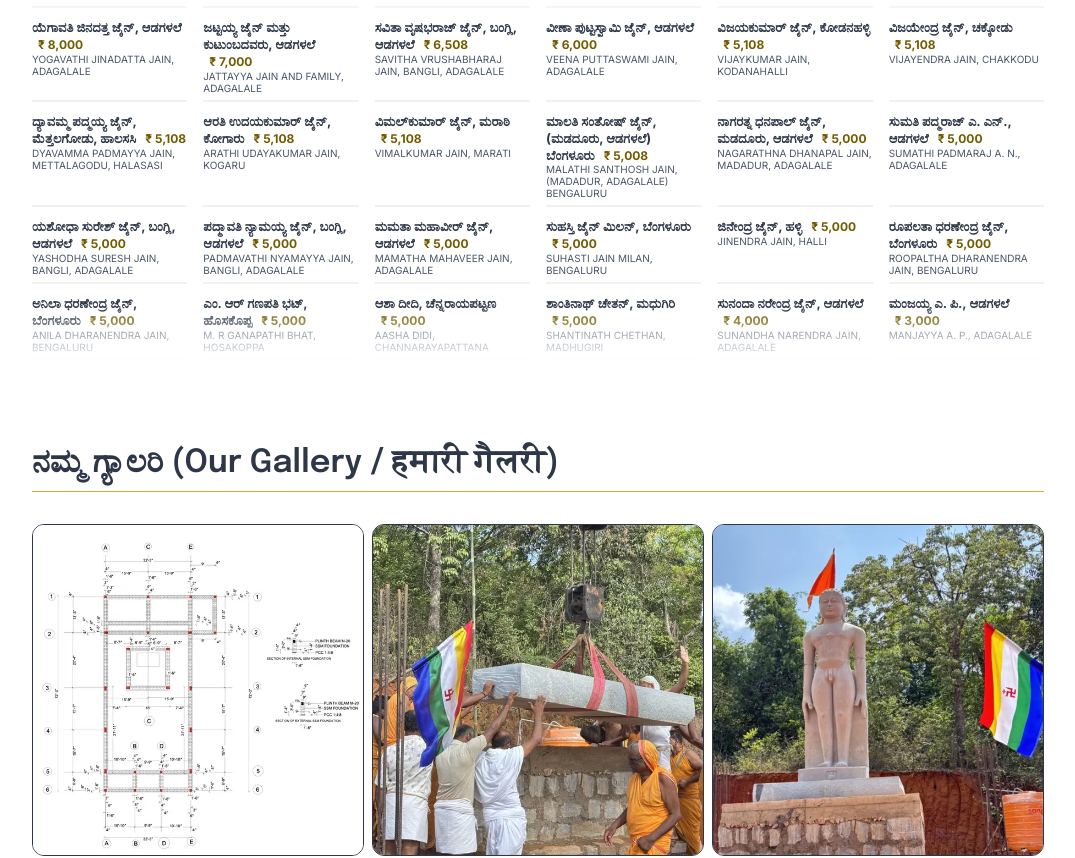
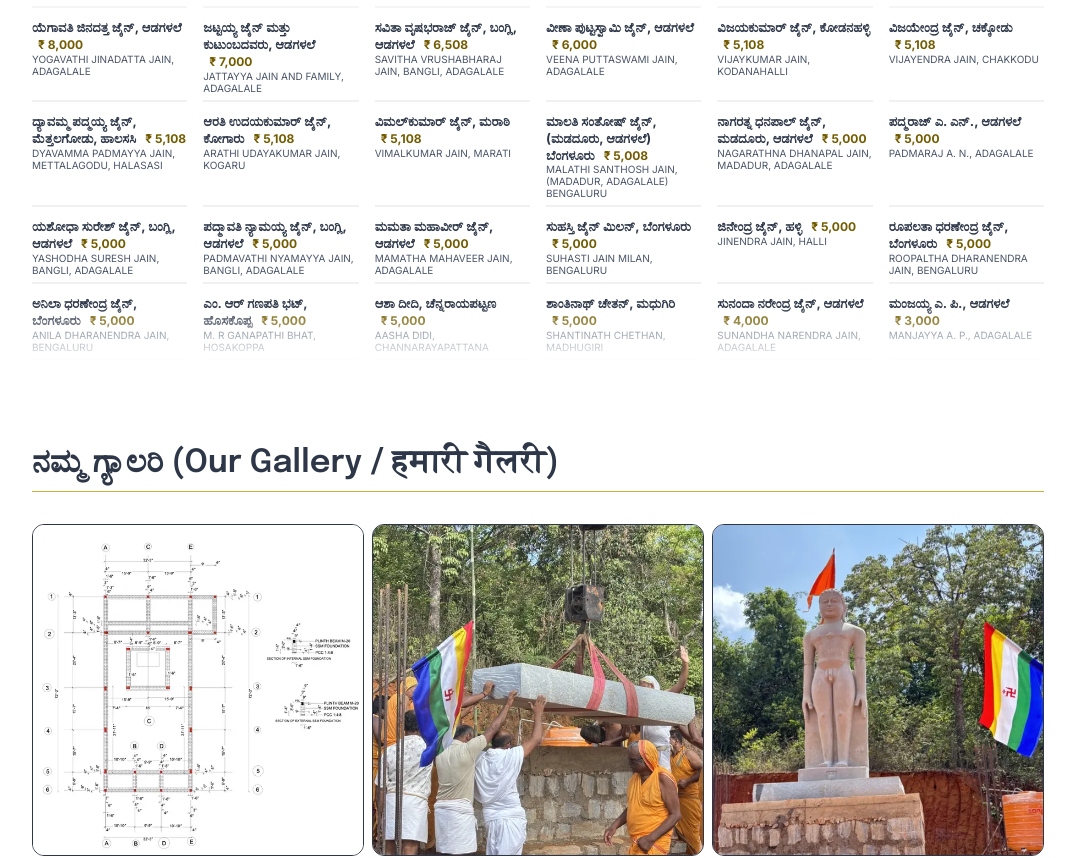
Before and after one commit to timothechauvet/sdjsac.in, a Next.js app: page / in a window 1280 px wide. Shown: the part 4227-5085 px from the top of the page, without its empty margins (102-1177 px from the left). Built offline with nearby package versions, Linux system fonts and the light colour scheme.

Commit message:
:sparkles: Update Padmaraj donor entries

```diff
--- a/app/page.js
+++ b/app/page.js
@@ -718,7 +718,7 @@ const MINOR_DONORS = [
   { nameKn: "ವಿಮಲ್‌ಕುಮಾರ್ ಜೈನ್, ಮರಾಠಿ", nameEn: "Vimalkumar Jain, Marati", amount: "₹ 5,108" },
   { nameKn: "ಮಾಲತಿ ಸಂತೋಷ್ ಜೈನ್, (ಮಡದೂರು, ಆಡಗಳಲೆ) ಬೆಂಗಳೂರು", nameEn: "Malathi Santhosh Jain, (Madadur, Adagalale) Bengaluru", amount: "₹ 5,008" },
   { nameKn: "ನಾಗರತ್ನ ಧನಪಾಲ್ ಜೈನ್, ಮಡದೂರು, ಆಡಗಳಲೆ", nameEn: "Nagarathna Dhanapal Jain, Madadur, Adagalale", amount: "₹ 5,000" },
-  { nameKn: "ಸುಮತಿ ಪದ್ಮರಾಜ್ ಎ. ಎನ್., ಆಡಗಳಲೆ", nameEn: "Sumathi Padmaraj A. N., Adagalale", amount: "₹ 5,000" },
+  { nameKn: "ಪದ್ಮರಾಜ್ ಎ. ಎನ್., ಆಡಗಳಲೆ", nameEn: "Padmaraj A. N., Adagalale", amount: "₹ 5,000" },
   { nameKn: "ಯಶೋಧಾ ಸುರೇಶ್ ಜೈನ್, ಬಂಗ್ಲಿ, ಆಡಗಳಲೆ", nameEn: "Yashodha Suresh Jain, Bangli, Adagalale", amount: "₹ 5,000" },
   { nameKn: "ಪದ್ಮಾವತಿ ನ್ಯಾಮಯ್ಯ ಜೈನ್, ಬಂಗ್ಲಿ, ಆಡಗಳಲೆ", nameEn: "Padmavathi Nyamayya Jain, Bangli, Adagalale", amount: "₹ 5,000" },
   { nameKn: "ಮಮತಾ ಮಹಾವೀರ್ ಜೈನ್, ಆಡಗಳಲೆ", nameEn: "Mamatha Mahaveer Jain, Adagalale", amount: "₹ 5,000" },
@@ -751,7 +751,7 @@ const MINOR_DONORS = [
   { nameKn: "ಚೈತ್ರಾ ಮಂಜಯ್ಯ ಜೈನ್, ನಲ್ಲಿಬೀಡು", nameEn: "Chaitra Manjayya Jain, Nallibidu", amount: "₹ 1,008" },
   { nameKn: "ನಾಗರತ್ನ ನೀಲಕುಮಾರ್ ಜೈನ್, ನಲ್ಲಿಬೀಡು", nameEn: "Nagarathna Neelkumar Jain, Nallibidu", amount: "₹ 1,008" },
   { nameKn: "ರಶ್ಮಿ ರವಿ ಜೈನ್, ಬಂಗ್ಲಿ, ಆಡಗಳಲೆ", nameEn: "Rashmi Ravi Jain, Bangli, Adagalale", amount: "₹ 1,008" },
-  { nameKn: "ಪದ್ಮರಾಜ್ ಜೈನ್, ಆಡಗಳಲೆ", nameEn: "Padmaraj Jain, Adagalale", amount: "₹ 1,000" },
+  { nameKn: "ಸುಮತಿ ಪದ್ಮರಾಜ್ ಜೈನ್, ಆಡಗಳಲೆ", nameEn: "Sumathi Padmaraj Jain, Adagalale", amount: "₹ 1,000" },
   { nameKn: "ರತ್ನಮ್ಮ, ಬಂಗ್ಲಿ, ಆಡಗಳಲೆ", nameEn: "Rathnamma, Bangli, Adagalale", amount: "₹ 1,000" },
   { nameKn: "ನಿರ್ಮಲಾ ಕಾಂತರಾಜ ಜೈನ್, ಚಂದೊಳ್ಳಿ", nameEn: "Nirmala Kantharaj Jain, Chandolli", amount: "₹ 1,000" },
   { nameKn: "ದಿವ್ಯಾ ಅಶೋಕ್ ಜೈನ್, ಬಂಗ್ಲಿ, ಆಡಗಳಲೆ", nameEn: "Divya Ashok Jain, Bangli, Adagalale", amount: "₹ 1,000" },
```
